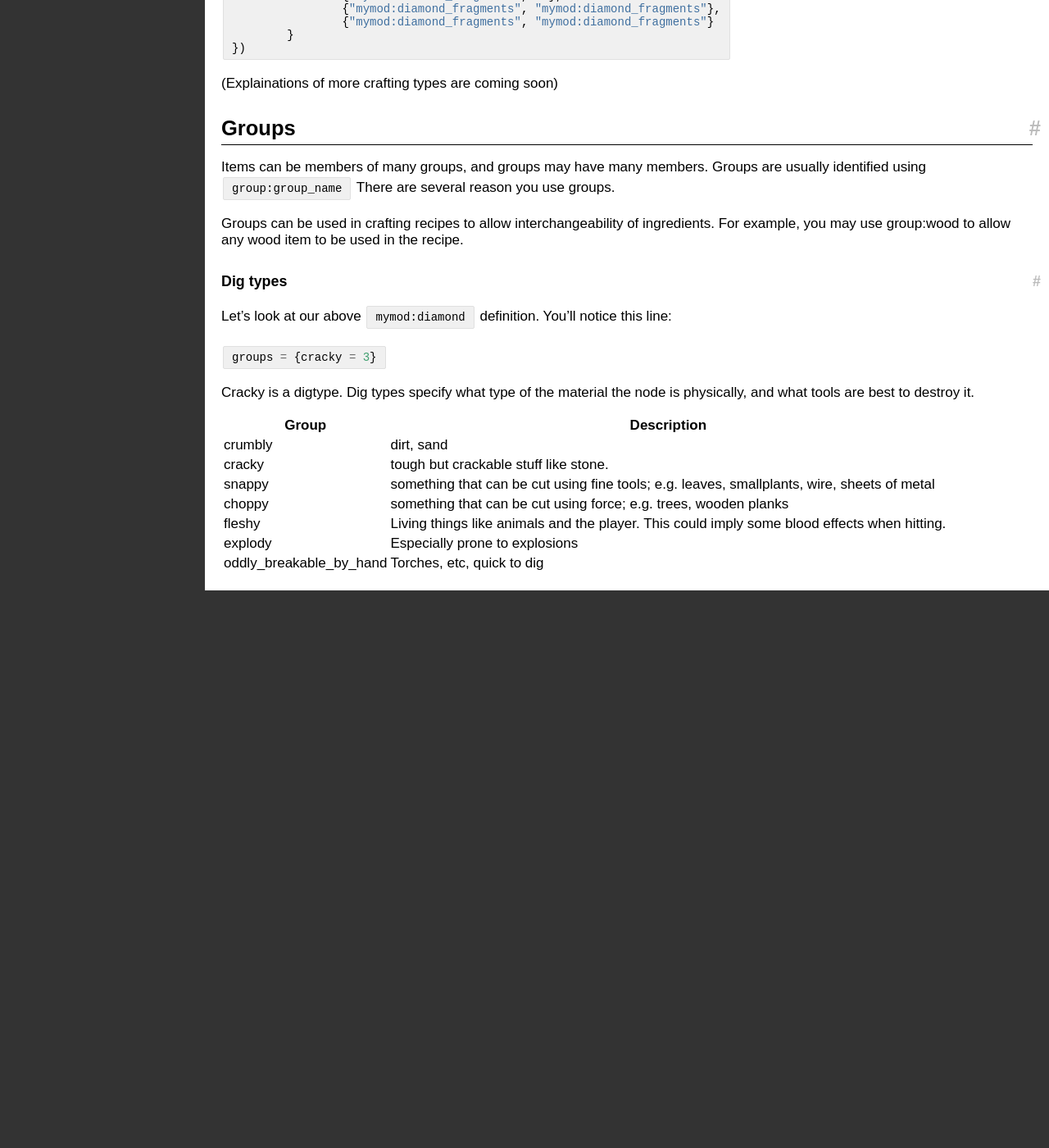
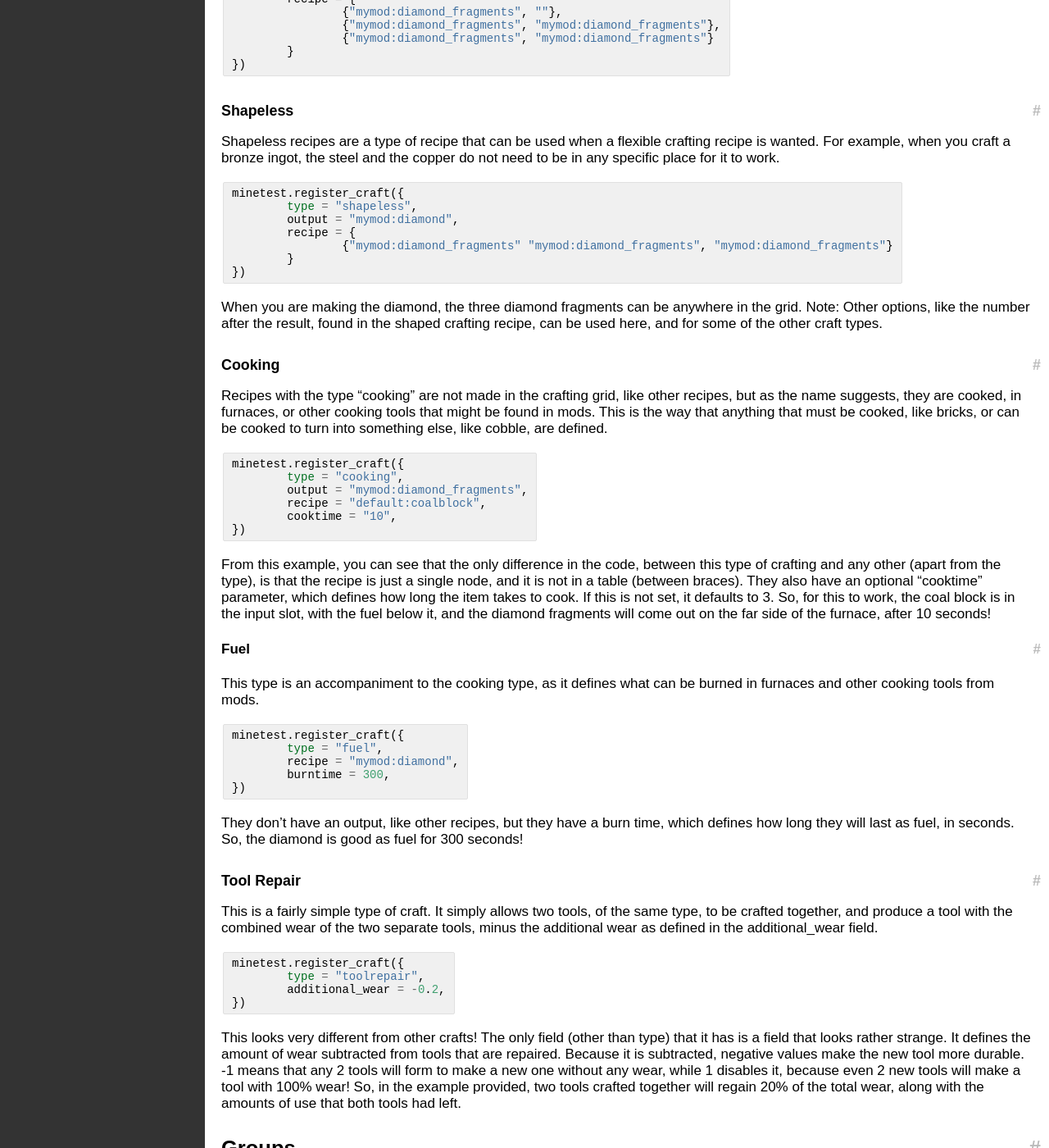
Before and after one commit to rubenwardy/minetest_modding_book, a Jekyll site: the page built from chapters/nodes_items_crafting.md, in a window 1280 px wide and 1400 px high, scrolled down 3758 px. Shown: the whole window at 82% size. Built offline with Jekyll 4.4.1, drawn with Linux system fonts in a browser that asks for light colours; nearby versions of some CDN libraries; before the commit the page ends 4478 px from its top, so only the background shows below that; some of the changed text lies outside the part shown.

Commit message:
Nodes, Items and Crafting - Added more crafting types.

```diff
--- a/chapters/nodes_items_crafting.md
+++ b/chapters/nodes_items_crafting.md
@@ -182,6 +182,7 @@ identified by the ``type`` property.
 * shapeless - It doesn't matter where the ingredients are,
   just that there is the right amount.
 * cooking - Recipes for the furnace to use.
+	* fuel - Defines what can be burnt in furnaces.
 * tool_repair - Used to allow the repairing of tools.
 
 Craft recipes do not use Item Strings to uniquely identify themselves.
@@ -227,7 +228,93 @@ minetest.register_craft({
 })
 {% endhighlight %}
 
-(Explainations of more crafting types are coming soon)
+###Shapeless
+
+Shapeless recipes are a type of recipe that can be used when a flexible crafting
+recipe is wanted.
+For example, when you craft a bronze ingot, the steel and the copper do not
+need to be in any specific place for it to work.
+
+{% highlight lua %}
+minetest.register_craft({
+	type = "shapeless",
+	output = "mymod:diamond",
+	recipe = {
+		{"mymod:diamond_fragments" "mymod:diamond_fragments", "mymod:diamond_fragments"}
+	}
+})
+{% endhighlight %}
+
+When you are making the diamond, the three diamond fragments can be anywhere
+in the grid.
+Note: Other options, like the number after the result, found in the shaped
+crafting recipe, can be used here, and for some of the other craft types.
+
+###Cooking
+
+Recipes with the type "cooking" are not made in the crafting grid, like
+other recipes, but as the name suggests, they are cooked, in furnaces,
+or other cooking tools that might be found in mods.
+This is the way that anything that must be cooked, like bricks, or
+can be cooked to turn into something else, like cobble, are defined.
+
+{% highlight lua %}
+minetest.register_craft({
+	type = "cooking",
+	output = "mymod:diamond_fragments",
+	recipe = "default:coalblock",
+	cooktime = "10",
+})
+{% endhighlight %}
+
+From this example, you can see that the only difference in the code,
+between this type of crafting and any other (apart from the type), is
+that the recipe is just a single node, and it is not in a table (between
+braces). They also have an optional "cooktime" parameter, which defines
+how long the item takes to cook. If this is not set, it defaults to 3.
+So, for this to work, the coal block is in the input slot, with the fuel
+below it, and the diamond fragments will come out on the far side
+of the furnace, after 10 seconds!
+
+####Fuel
+
+This type is an accompaniment to the cooking type, as it defines
+what can be burned in furnaces and other cooking tools from mods.
+
+{% highlight lua %}
+minetest.register_craft({
+	type = "fuel",
+	recipe = "mymod:diamond",
+	burntime = 300,
+})
+{% endhighlight %}
+
+They don't have an output, like other recipes, but they have a burn time,
+which defines how long they will last as fuel, in seconds.
+So, the diamond is good as fuel for 300 seconds!
+
+###Tool Repair
+This is a fairly simple type of craft. It simply allows two tools, of the
+same type,  to be crafted together, and produce a tool with the
+combined wear of the two separate tools, minus the additional wear
+as defined in the additional_wear field.
+
+{% highlight lua %}
+minetest.register_craft({
+	type = "toolrepair",
+	additional_wear = -0.2,
+})
+{% endhighlight %}
+
+This looks very different from other crafts! The only field (other than
+type) that it has is a field that looks rather strange. It defines the amount
+of wear subtracted from tools that are repaired. Because it is subtracted,
+negative values make the new tool more  durable. -1 means that any 2
+tools will form to make a new one without any wear, while 1 disables
+it, because even 2 new tools will make a tool with 100% wear!
+So, in the example provided, two tools crafted together will regain 20%
+of the total wear, along with the amounts of use that both tools had
+left.
 
 ## Groups
 
```
